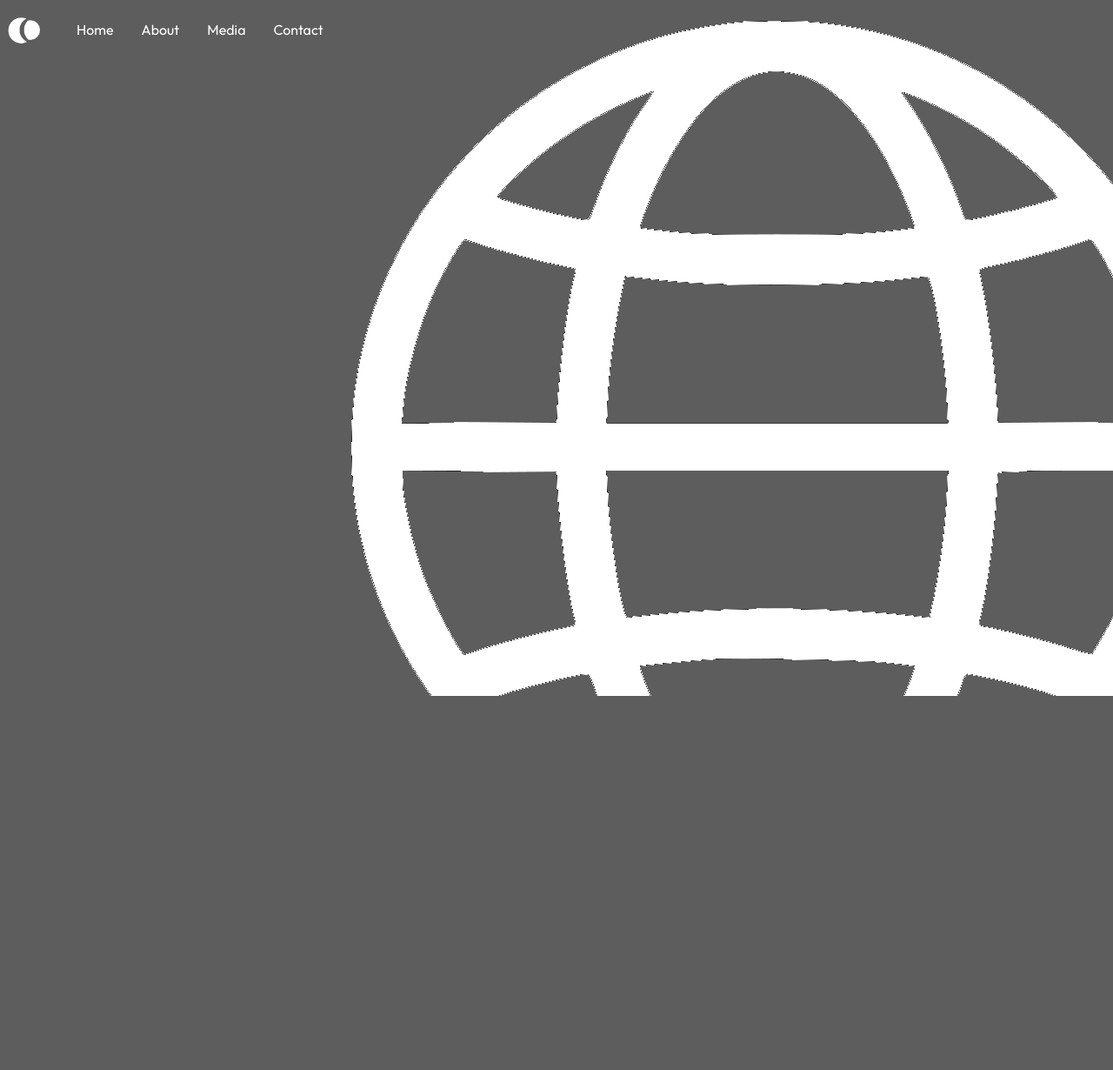
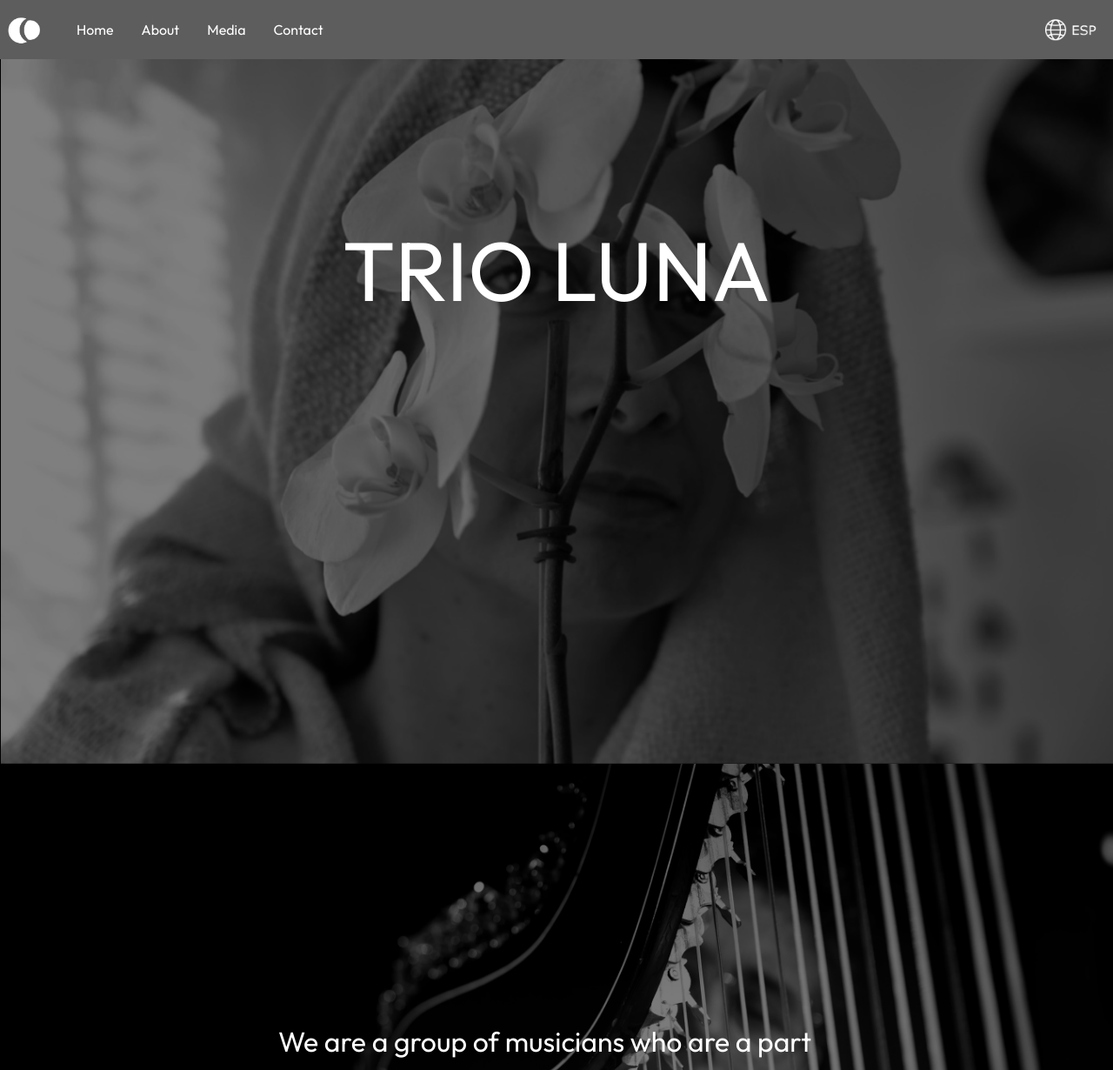
Before and after one commit to feelixs/lunaband-django, a Django app: page / in a window 1280 px wide. Shown: the top 1230 px of the page at 87% size. Before the commit the page ends 800 px from the top, so only its background shows below. Run offline with Django 4.2, Linux system fonts and the light colour scheme.

Commit message:
Update index.html

```diff
--- a/luna/templates/index.html
+++ b/luna/templates/index.html
@@ -29,13 +29,11 @@
             <li><a id="bios-nav" href="/bios/">About</a></li>
             <li><a id="media-nav" href="/gallery/">Media</a></li>
             <li><a id="patreon-nav" href="/contact/">Contact</a></li>
-           <!-- <li class="lang-chg trans-17"><button onclick="toggleLanguage()"><img  alt="Button that changes the page's language" src="{% cache_buster 'images/buttons/globe-white-es.webp' %}"></button></li>-->
-            <li><img alt="Button that changes the page's language" src="{% cache_buster 'images/buttons/globe-white-es.webp' %}" id="change-language-img"></li>
+            <li class="lang-chg trans-17"><button onclick="toggleLanguage()"><img  alt="Button that changes the page's language" src="{% cache_buster 'images/buttons/globe-white-es.webp' %}"></button></li>
         </ul>
     </div>
 </nav>
 <main>
-    <p>{% cache_buster 'images/buttons/globe-white-es.webp' %}</p>
     <div>
         <!--
             These images are background images defined in background.css
@@ -76,7 +74,7 @@
 <footer>
     <div class="flex-container">
         <div class="trans-contained-box" id="copyright">
-            Copyright &copy; 2024, All Rights Reserved Trio Luna and <a target="_blank" href="https://felixcreations.com"><img alt="Felixcreations Logo" src="{% cache_buster 'images/logos/felix-logo-black.webp' %}"></a>
+            Copyright &copy; 2024, All Rights Reserved Trio Luna and <a target="_blank" href="https://felixcreations.com"><img alt="Felixcreations Logo" class="img-logo trans-30" src="{% cache_buster 'images/logos/felix-logo-black.webp' %}"></a>
         </div>
     </div>
     <div class="flex-container" style="padding-bottom: 20px" id="footer-text">
```
